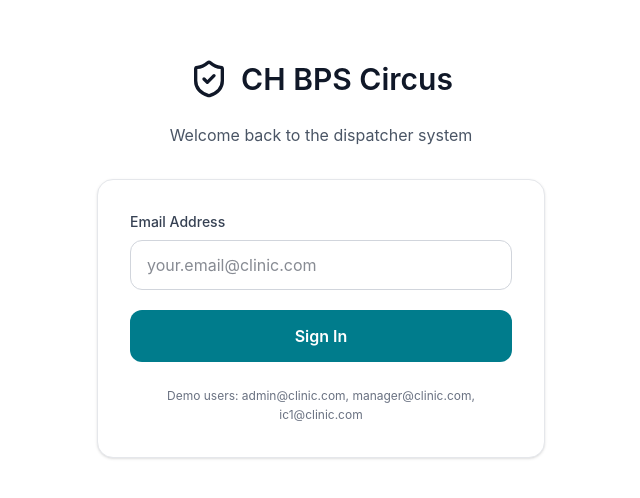
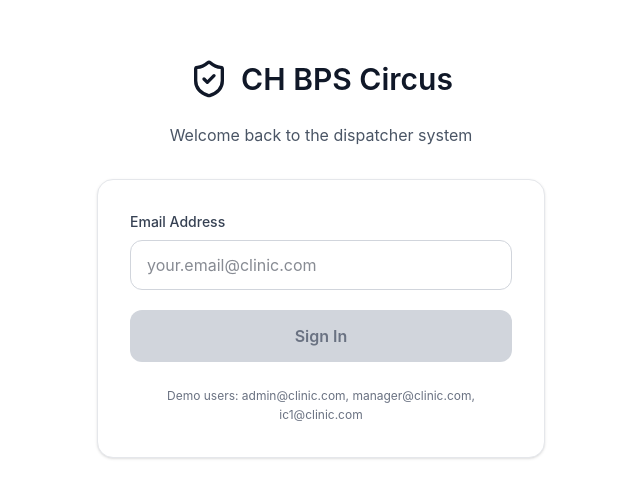
Before and after one commit to sebas-ch21/CH_CAT-circus, a React (Vite) app: page / in a window 1280 px wide. Shown: the part 142-640 px from the top of the page, without its empty margins (319-959 px from the left). Built offline with nearby package versions, Linux system fonts and the light colour scheme; no server answers.

Commit message:
Fix UI, navigation, and button styles

```diff
--- a/src/components/TopNav.jsx
+++ b/src/components/TopNav.jsx
@@ -1,10 +1,11 @@
-import { useNavigate } from 'react-router-dom';
+import { useNavigate, useLocation } from 'react-router-dom';
 import { ShieldCheck, LogOut } from 'lucide-react';
 import { useAuth } from '../context/AuthContext';
 
 export function TopNav() {
   const { user, logout } = useAuth();
   const navigate = useNavigate();
+  const location = useLocation();
 
   const handleLogout = () => {
     logout();
@@ -13,6 +14,10 @@ export function TopNav() {
 
   const canAccessAdmin = user?.role === 'ADMIN';
   const canAccessManager = user?.role === 'ADMIN' || user?.role === 'MANAGER';
+
+  const isAdminPage = location.pathname === '/admin';
+  const isManagerPage = location.pathname === '/manager';
+  const isICPage = location.pathname === '/dashboard';
 
   return (
     <nav className="bg-white border-b border-gray-200 sticky top-0 z-10">
@@ -28,7 +33,11 @@ export function TopNav() {
               {canAccessAdmin && (
                 <button
                   onClick={() => navigate('/admin')}
-                  className="px-4 py-2 text-sm font-medium text-gray-700 hover:bg-gray-100 rounded-lg transition"
+                  className={`px-4 py-2 text-sm font-medium rounded-lg transition ${
+                    isAdminPage
+                      ? 'bg-gray-200 text-gray-900'
+                      : 'text-gray-700 hover:bg-gray-100'
+                  }`}
                 >
                   Admin Mode
                 </button>
@@ -36,14 +45,22 @@ export function TopNav() {
               {canAccessManager && (
                 <button
                   onClick={() => navigate('/manager')}
-                  className="px-4 py-2 text-sm font-medium text-gray-700 hover:bg-gray-100 rounded-lg transition"
+                  className={`px-4 py-2 text-sm font-medium rounded-lg transition ${
+                    isManagerPage
+                      ? 'bg-gray-200 text-gray-900'
+                      : 'text-gray-700 hover:bg-gray-100'
+                  }`}
                 >
                   Manager Mode
                 </button>
               )}
               <button
                 onClick={() => navigate('/dashboard')}
-                className="px-4 py-2 text-sm font-medium text-gray-700 hover:bg-gray-100 rounded-lg transition"
+                className={`px-4 py-2 text-sm font-medium rounded-lg transition ${
+                  isICPage
+                    ? 'bg-gray-200 text-gray-900'
+                    : 'text-gray-700 hover:bg-gray-100'
+                }`}
               >
                 IC Mode
               </button>
--- a/src/pages/ICDashboard.jsx
+++ b/src/pages/ICDashboard.jsx
@@ -171,7 +171,7 @@ export function ICDashboard() {
               <button
                 onClick={handleExitQueue}
                 disabled={exiting}
-                className="w-full bg-[#A890D3] hover:bg-[#8B6FC4] disabled:bg-gray-400 text-gray-900 font-extrabold py-8 px-6 rounded-2xl text-lg transition-all flex flex-col items-center justify-center gap-4 shadow-lg min-h-[160px]"
+                className="w-full bg-gray-200 hover:bg-gray-300 disabled:bg-gray-100 text-gray-900 font-medium py-3 px-6 rounded-xl transition-all"
               >
                 {exiting ? (
                   <>
@@ -210,7 +210,7 @@ export function ICDashboard() {
                 <button
                   onClick={handleConfirmReceipt}
                   disabled={confirming}
-                  className="w-full bg-[#A890D3] hover:bg-[#8B6FC4] disabled:bg-gray-400 text-gray-900 font-extrabold py-8 px-6 rounded-2xl text-lg transition-all flex flex-col items-center justify-center gap-4 shadow-lg min-h-[160px]"
+                  className="w-full bg-charlie-purple hover:bg-charlie-purple-dark disabled:bg-gray-400 text-white font-bold py-8 px-6 rounded-2xl text-lg transition-all flex flex-col items-center justify-center gap-4 shadow-lg min-h-[160px]"
                 >
                   {confirming ? (
                     <>
--- a/src/pages/Login.jsx
+++ b/src/pages/Login.jsx
@@ -69,10 +69,14 @@ export function Login() {
             )}
 
             <button
-  type="submit"
-  disabled={loading}
-  className="w-full bg-[#007C8C] hover:bg-[#006070] text-white font-semibold py-3.5 rounded-xl transition-all flex items-center justify-center gap-2"
->
+              type="submit"
+              disabled={loading || !email}
+              className={`w-full font-semibold py-3.5 rounded-xl transition-all flex items-center justify-center gap-2 ${
+                loading || !email
+                  ? 'bg-gray-300 text-gray-500 cursor-not-allowed'
+                  : 'bg-charlie-purple hover:bg-charlie-purple-dark text-white'
+              }`}
+            >
               {loading ? (
                 <>
                   <Loader className="w-5 h-5 animate-spin" />
```
